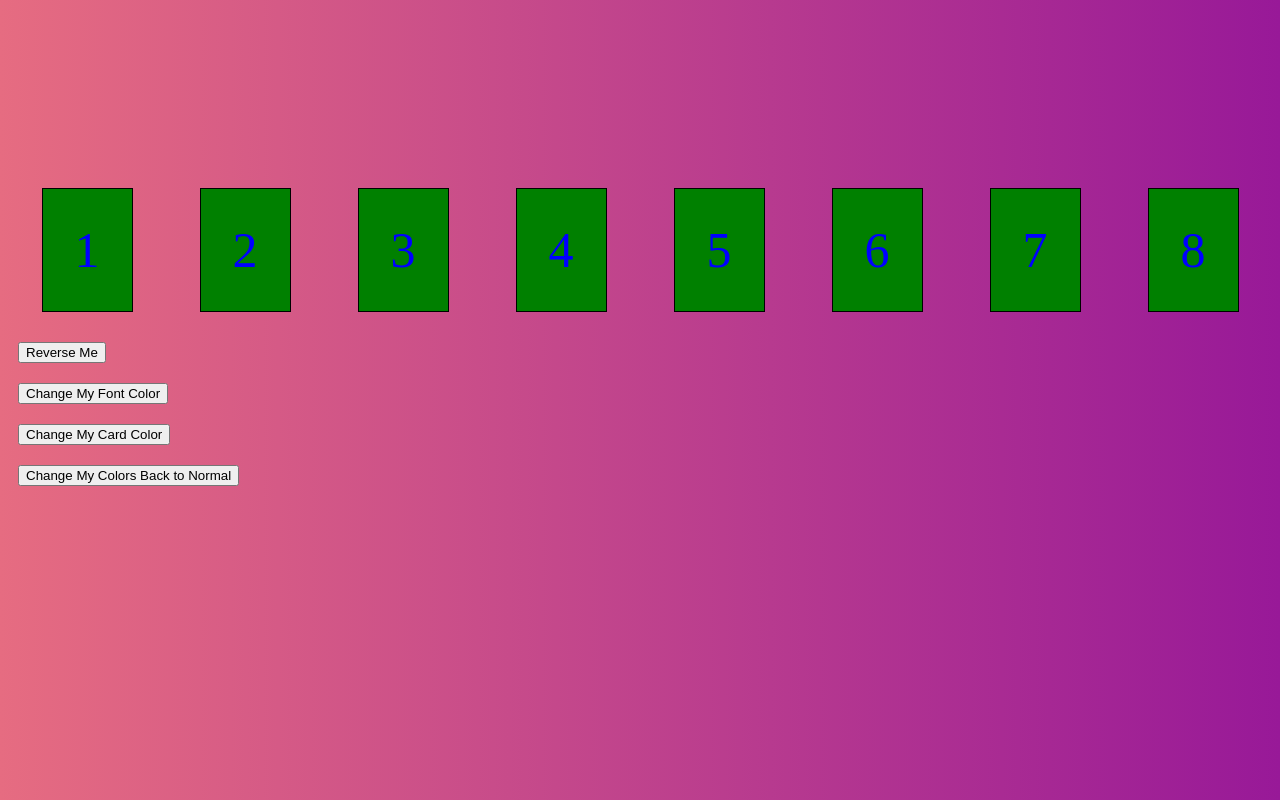
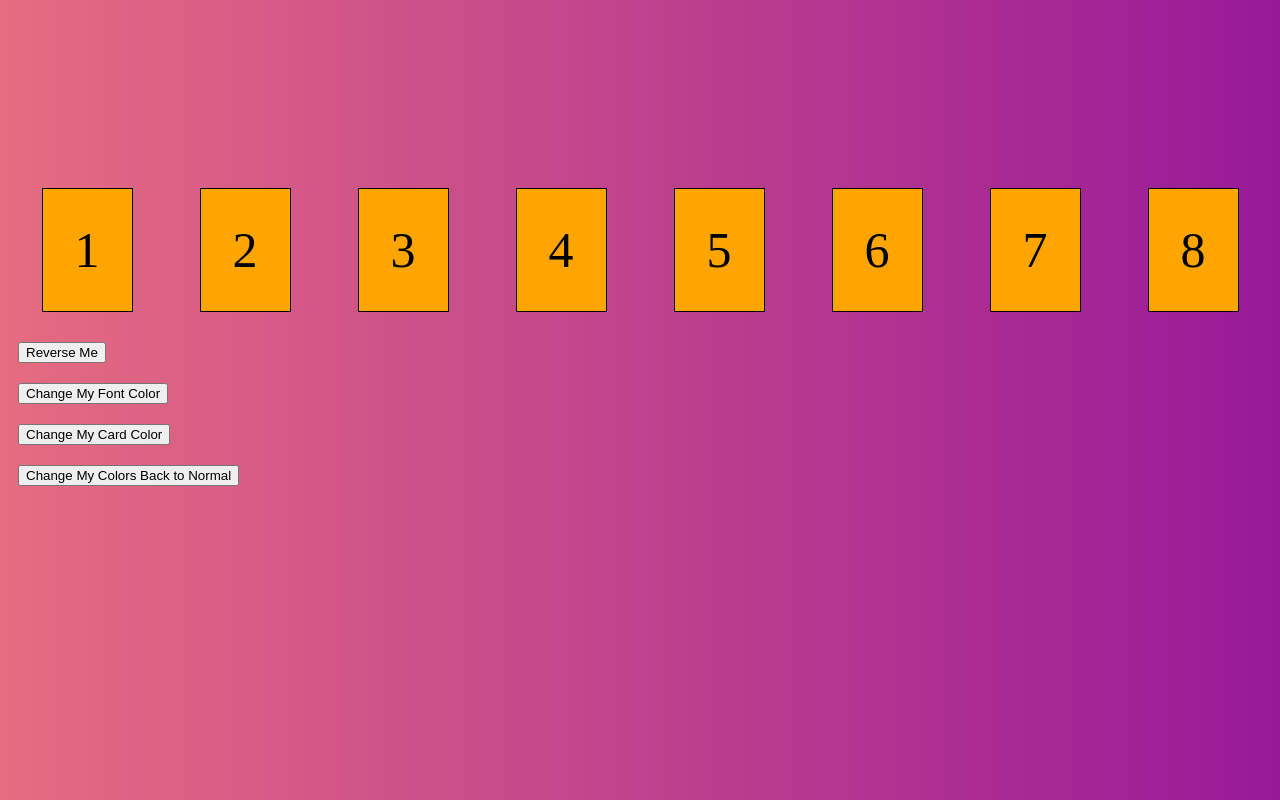
Before and after one commit to luka-danger/odin-projects, a plain HTML site: page practice/magic-numbers/index.html in a window 1280 px wide. Both pictures are taken after a click on the button "Change My Colors Back to Normal". Drawn offline with Linux system fonts and the light colour scheme.

Commit message:
Create function to change buttons back to noraml. It works, woo

```diff
--- a/practice/magic-numbers/script.js
+++ b/practice/magic-numbers/script.js
@@ -29,6 +29,23 @@ function changeCardColor(e) {
 function backToNormal(e) {
     const normal = document.querySelectorAll('.numbers');
     normal.forEach(normal => {
-        normal.classList.toggle('normal');
+        const normalColor = orangeBackground();
+        normal.style.background = normalColor;
+        const normalText = blackText();
+        normal.style.color = normalText;
     });
 }
+
+function orangeBackground() {
+    let red = 255;
+    let green = 165;
+    let blue = 0;
+    return `rgb(${red}, ${green}, ${blue})`;
+}
+
+function blackText() {
+    let red = 0;
+    let green = 0;
+    let blue = 0;
+    return `rgb(${red}, ${green}, ${blue})`;
+}
--- a/practice/magic-numbers/style.css
+++ b/practice/magic-numbers/style.css
@@ -10,12 +10,6 @@ body {
     margin-bottom: 20px;
     background-color: orange;
 }
-
-.numbers.normal {
-    background-color: green;
-    color: blue;
-}
-
 
 .container {
     display: flex;
```
